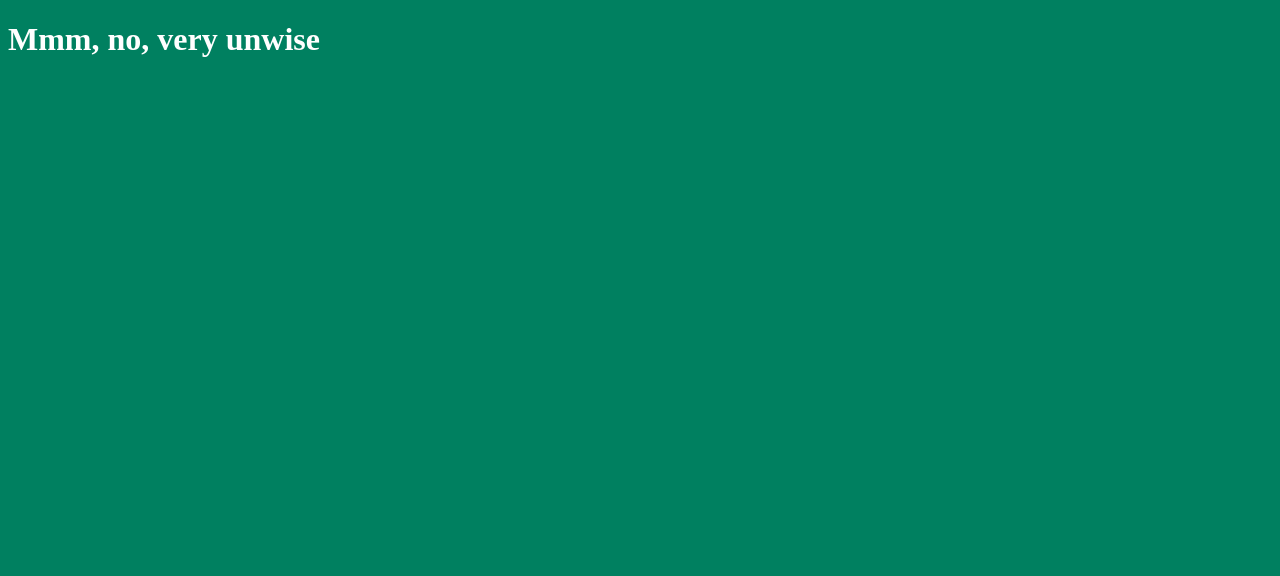
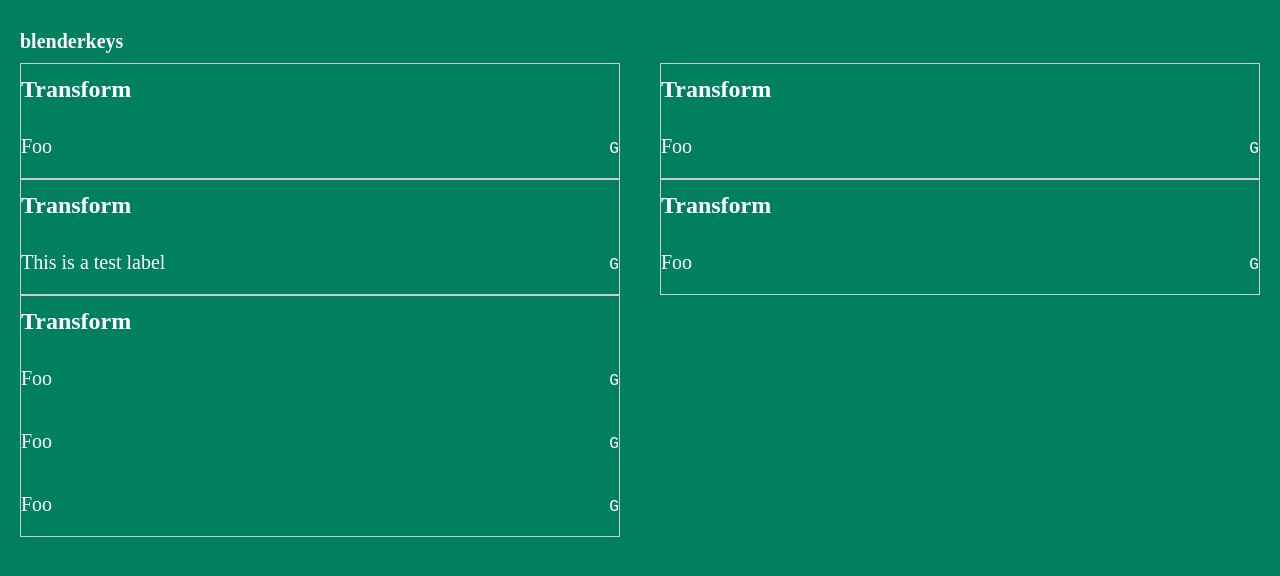
Before and after one commit to outfrost/blenderkeys, a plain HTML site: page index.html in a window 1280 px wide. Drawn offline with Linux system fonts and the light colour scheme.

Commit message:
Oh my fucking god fuck css

```diff
--- a/index.css
+++ b/index.css
@@ -1,4 +1,62 @@
 body {
+	margin: 0;
+	padding: 1.0em;
 	background: hsl(165, 100%, 25%);
 	color: #ffffff;
+	font-family: "Cantarell";
+	font-size: 125%;
 }
+
+h1, h2, h3 {
+	font-family: "Merriweather";
+	margin: 0.5em 0 0.5em 0;
+}
+
+h1 {
+	font-size: 1.0em;
+}
+
+h2 {
+	font-size: 1.2em;
+}
+
+.foo {
+/*	height: 100%; AAAAAAAAAAAAAAAAAAAAAAAAAAAAAAAAAAAAAA */
+	position: absolute; /* fuck css */
+	top: 0;
+	right: 0;
+	bottom: 0;
+	left: 0;
+	margin: 0;
+	display: flex;
+	flex-flow: column nowrap;
+	justify-content: space-between;
+}
+
+header {
+	flex: 0;
+}
+
+main {
+	flex: 1 1 0;
+	overflow-y: auto;
+}
+
+.scrolly-bitch {
+	columns: 20em auto;
+	column-gap: 2.0em;
+}
+
+section {
+	display: inline-block; /* fuck css */
+	border: solid 1px #cccccc;
+	width: 100%;
+	box-sizing: border-box; /* fuck css */
+	break-inside: avoid;
+	page-break-inside: avoid;
+}
+
+.keybind {
+	display: flex;
+	justify-content: space-between;
+}
--- a/index.html
+++ b/index.html
@@ -6,8 +6,68 @@
 	<link rel="stylesheet" type="text/css" href="index.css" />
 </head>
 
-<body>
-	<h1>Mmm, no, very unwise</h1>
+<body class="foo">
+
+	<header>
+		<h1>blenderkeys</h1>
+	</header>
+
+	<main>
+
+		<div class="scrolly-bitch">
+
+			<section>
+				<h2>Transform</h2>
+				<div class="keybind">
+					<p>Foo</p>
+					<p><kbd>G</kbd></p>
+				</div>
+			</section>
+
+			<section>
+				<h2>Transform</h2>
+				<div class="keybind">
+					<p>This is a test label</p>
+					<p><kbd>G</kbd></p>
+				</div>
+			</section>
+
+			<section>
+				<h2>Transform</h2>
+				<div class="keybind">
+					<p>Foo</p>
+					<p><kbd>G</kbd></p>
+				</div>
+				<div class="keybind">
+					<p>Foo</p>
+					<p><kbd>G</kbd></p>
+				</div>
+				<div class="keybind">
+					<p>Foo</p>
+					<p><kbd>G</kbd></p>
+				</div>
+			</section>
+
+			<section>
+				<h2>Transform</h2>
+				<div class="keybind">
+					<p>Foo</p>
+					<p><kbd>G</kbd></p>
+				</div>
+			</section>
+
+			<section>
+				<h2>Transform</h2>
+				<div class="keybind">
+					<p>Foo</p>
+					<p><kbd>G</kbd></p>
+				</div>
+			</section>
+
+		</div>
+
+	</main>
+
 </body>
 
 </html>
```
